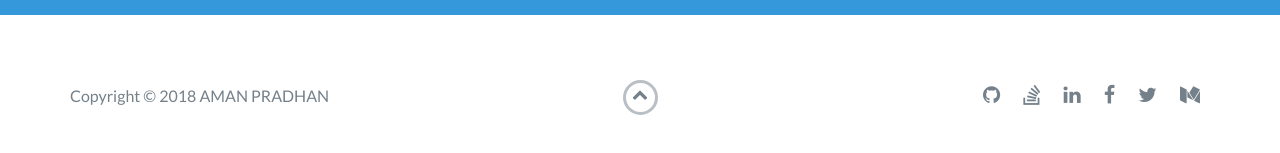
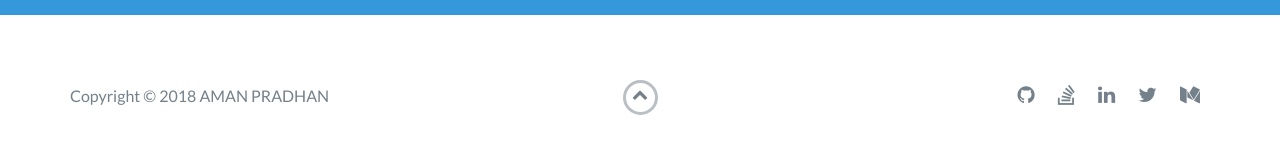
Before and after one commit to Amanpradhan/Portfolio, a website: page index.html in a window 1280 px wide. Shown: the part 3779-3932 px from the top of the page. Drawn offline with nearby package versions, Linux system fonts and the light colour scheme.

Commit message:
removed facebook

```diff
--- a/index.html
+++ b/index.html
@@ -238,9 +238,7 @@
                         <li>
                             <a href="https://www.linkedin.com/in/aman-pradhan-a5a19ab4/" target="_blank"><i class="fa fa-linkedin" aria-hidden="true"></i></a>
                         </li>
-                        <li>
-                            <a href="https://www.facebook.com/" target="_blank"><i class="fa fa-facebook" aria-hidden="true"></i></a>
-                        </li>
+
                         <li>
                             <a href="https://twitter.com/soreva_aman" target="_blank"><i class="fa fa-twitter" aria-hidden="true"></i></a>
                         </li>
```
